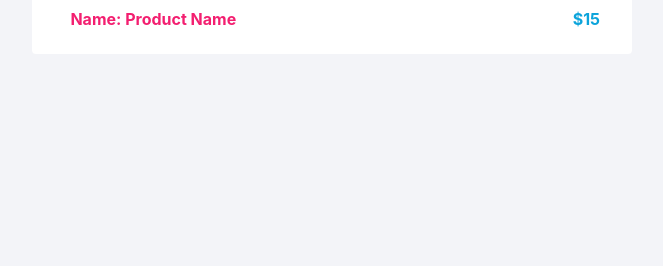
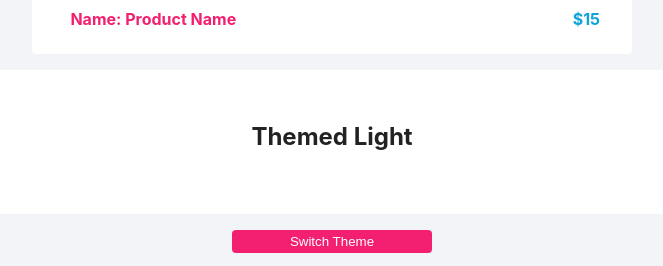
Before and after one commit to nigmasilmi/styled-components-guide, a React (Create React App) app: page / in a window 1280 px wide. Shown: the part 1294-1560 px from the top of the page, without its empty margins (308-971 px from the left). Before the commit the page ends 1348 px from the top, so only its background shows below. Built offline with nearby package versions, Linux system fonts and the light colour scheme.

Commit message:
theming and switching between themes

```diff
--- a/src/App.js
+++ b/src/App.js
@@ -1,13 +1,25 @@
+import { useState } from "react";
+import { ThemeProvider } from "styled-components";
 import GlobalStyles from "./global-styles";
+import { LightTheme, DarkTheme } from "./theme";
+
 import BasicTitle from "./components/BasicTitle";
 import { DefaultButton, HipsterButton } from "./components/Buttons";
 import MUIButtonExtended from "./components/MUIButtonExtended";
 import ComplexTitle from "./components/ComplexTitle";
 import ExtendingReactComponent from "./components/ExtendingReactComponent";
 import Card from "./components/Card";
+import ThemedComp from "./components/ThemedComp";
+import React from "react";
 
 function App() {
+  const [lightTheme, setLightTheme] = useState(true);
+  const switchThemeHandler = () => {
+    setLightTheme((prevState) => !prevState);
+  };
+
   return (
+    <ThemeProvider theme={lightTheme ? LightTheme : DarkTheme}>
       <div>
         <GlobalStyles />
         <BasicTitle>Basic</BasicTitle>
@@ -25,6 +37,11 @@ function App() {
         <h2 className="title">Making a card</h2>
         <Card />
       </div>
+      <ThemedComp light={lightTheme} />
+      <button className="btn" onClick={switchThemeHandler}>
+        Switch Theme
+      </button>
+    </ThemeProvider>
   );
 }
 
--- /dev/null
+++ b/src/components/ThemedComp.js
@@ -0,0 +1,22 @@
+import React from "react";
+import styled from "styled-components";
+
+const ThemedComp = ({ light }) => {
+  return (
+    <Wrapper>
+      <h1>Themed {light ? "Light" : "Dark"}</h1>
+    </Wrapper>
+  );
+};
+
+const Wrapper = styled.article`
+  text-align: center;
+  margin: 1rem auto;
+  height: 10vh;
+  width: 50vw;
+  padding: 2rem;
+  background-color: ${(props) => props.theme.background};
+  color: ${(props) => props.theme.color};
+`;
+
+export default ThemedComp;
--- /dev/null
+++ b/src/theme.js
@@ -0,0 +1,9 @@
+export const LightTheme = {
+  color: "#222",
+  background: "#ffffff",
+};
+
+export const DarkTheme = {
+  background: "#222",
+  color: "#ffffff",
+};
```
Lines whose indentation alone changed are shown as unchanged.
